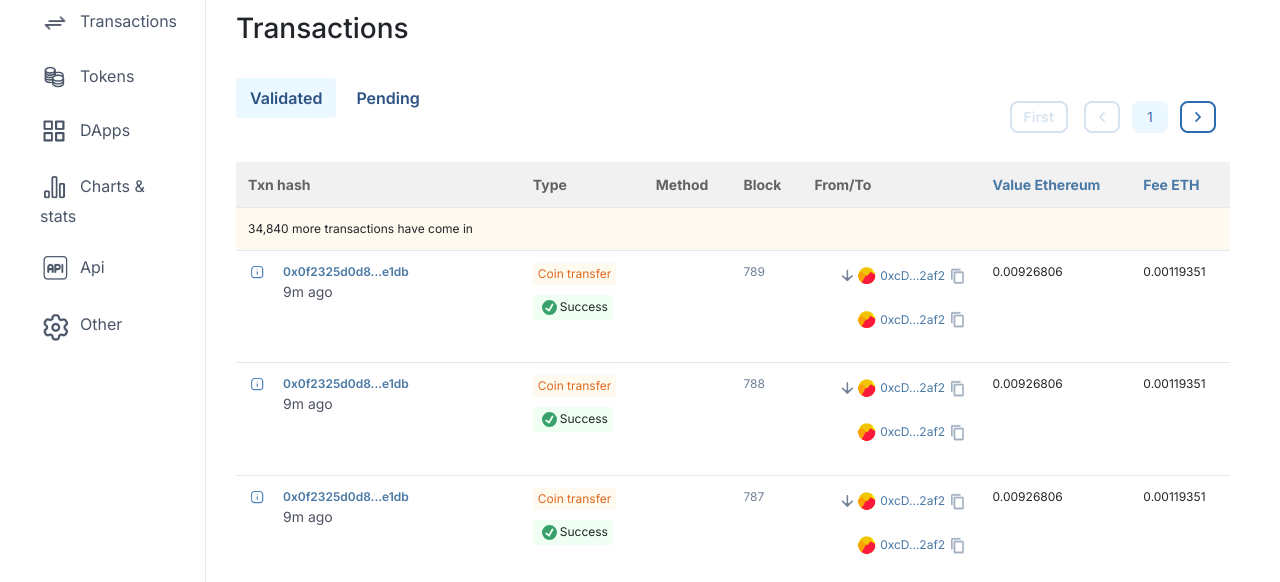
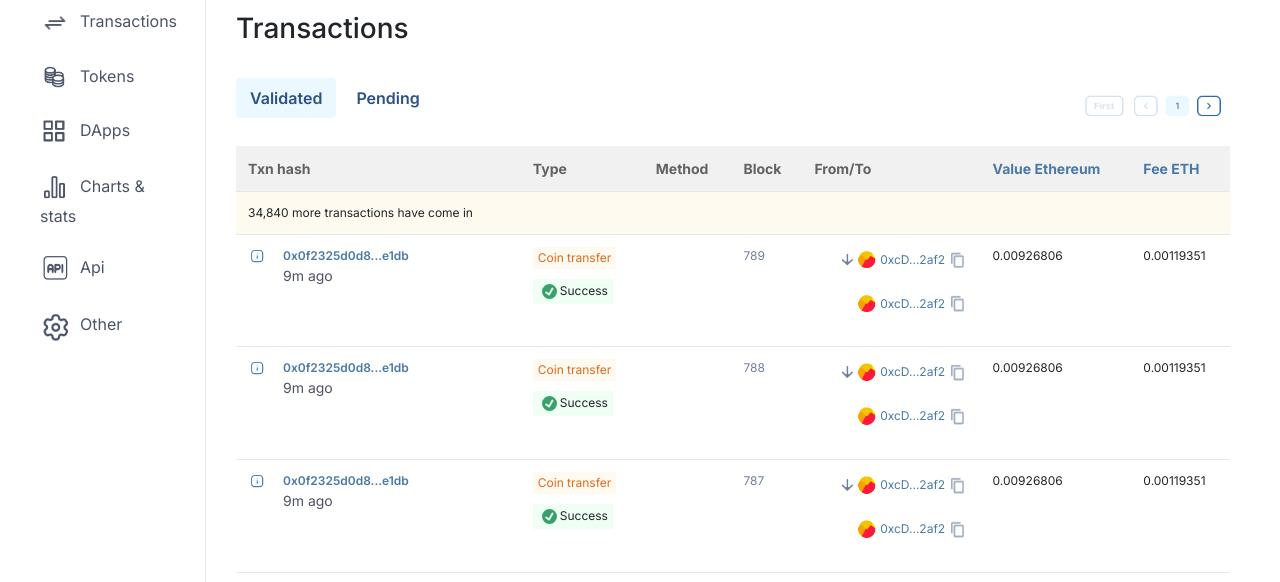
Before and after one commit to owlstechbd/nova, a plain HTML site: page txs.html in a window 1280 px wide. Shown: the part 148-730 px from the top of the page. Drawn offline with nearby package versions, Linux system fonts and the light colour scheme.

Commit message:
image change

```diff
--- a/css/style.css
+++ b/css/style.css
@@ -305,6 +305,9 @@ margin-right: 20px;
 .copy-text{
 		display: flex;
 		flex-wrap: wrap;
+}
+.img-phone-w{
+	width: 150px;
 }
 
 .tranction-box{
--- a/txs.html
+++ b/txs.html
@@ -117,7 +117,7 @@
                         <li ><a href="#" class="coming-soon" > Pending</a></li>
                     </ul>
                     <div>
-                        <img src="images/pagination.png" alt="">
+                        <img src="images/pagination.png" alt="" class="img-phone-w">
                     </div>
                 </div>
             </div>
```
